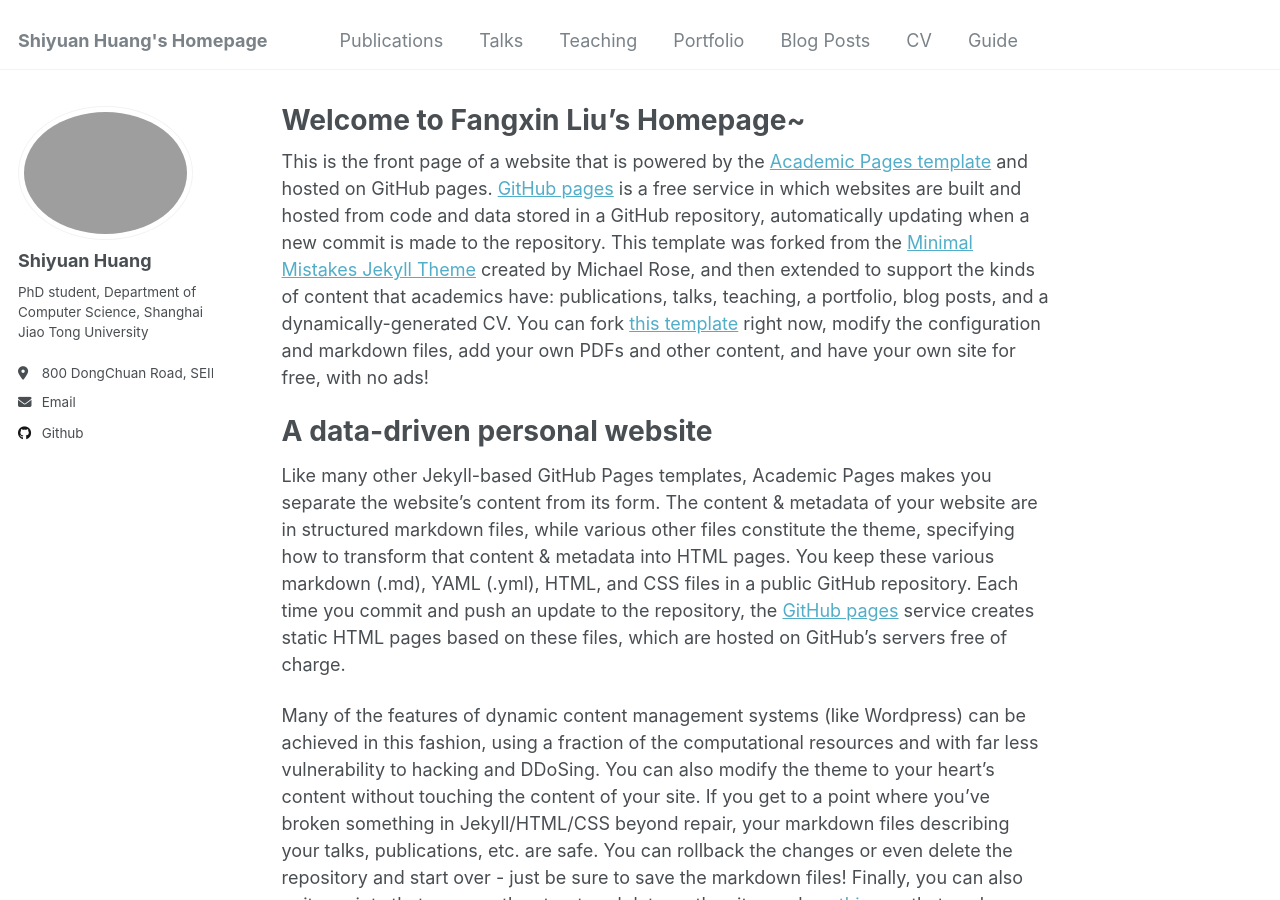
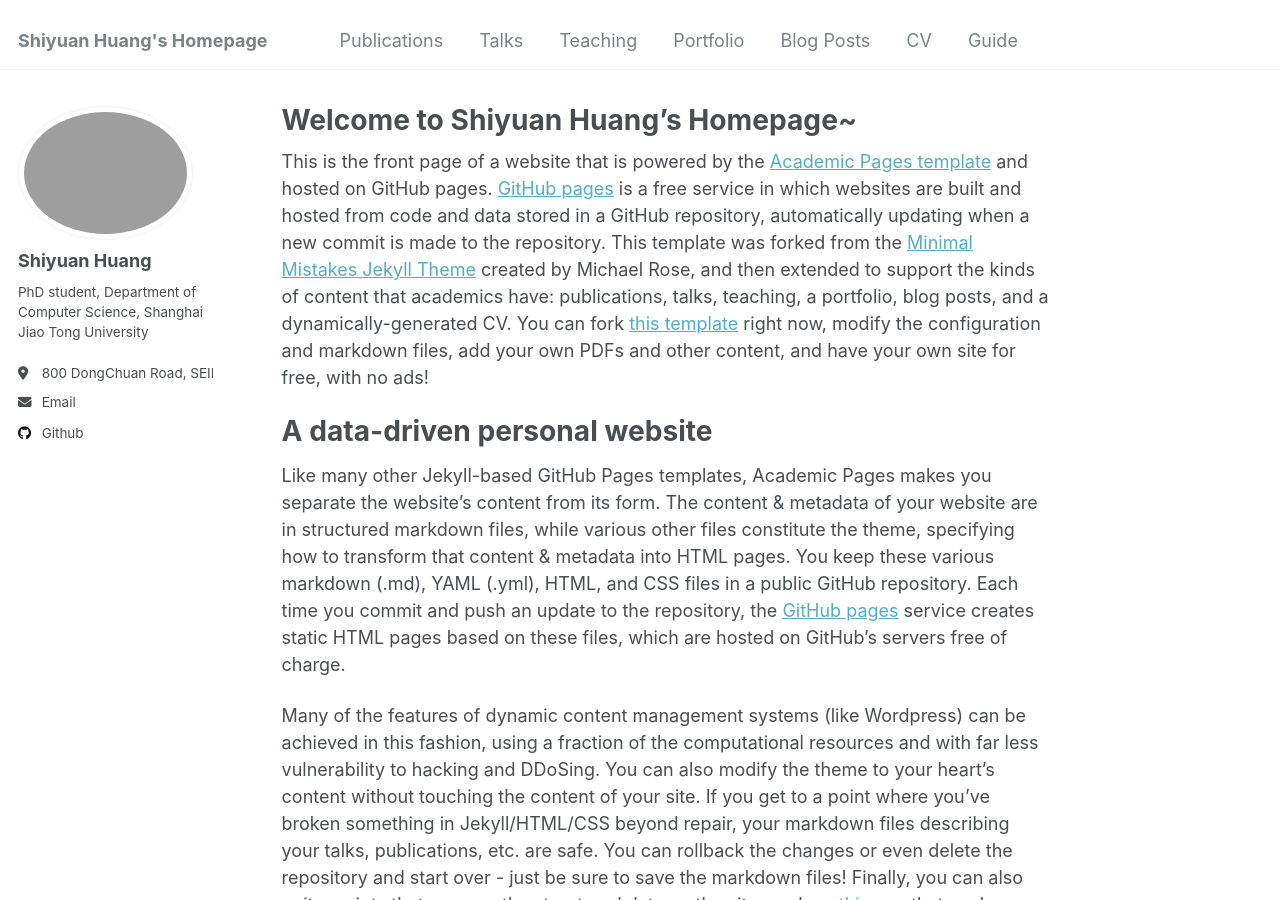
Before and after one commit to Hsy0406/Hsy0406.github.io, a Jekyll site: the page built from _pages/about.md, in a window 1280 px wide and 900 px high. Built offline with Jekyll 4.4.1, drawn with Linux system fonts in a browser that asks for light colours.

Commit message:
Update about.md

```diff
--- a/_pages/about.md
+++ b/_pages/about.md
@@ -1,6 +1,6 @@
 ---
 permalink: /
-title: "Welcome to Fangxin Liu's Homepage~"
+title: "Welcome to Shiyuan Huang's Homepage~"
 author_profile: true
 redirect_from:
   - /about/
```
